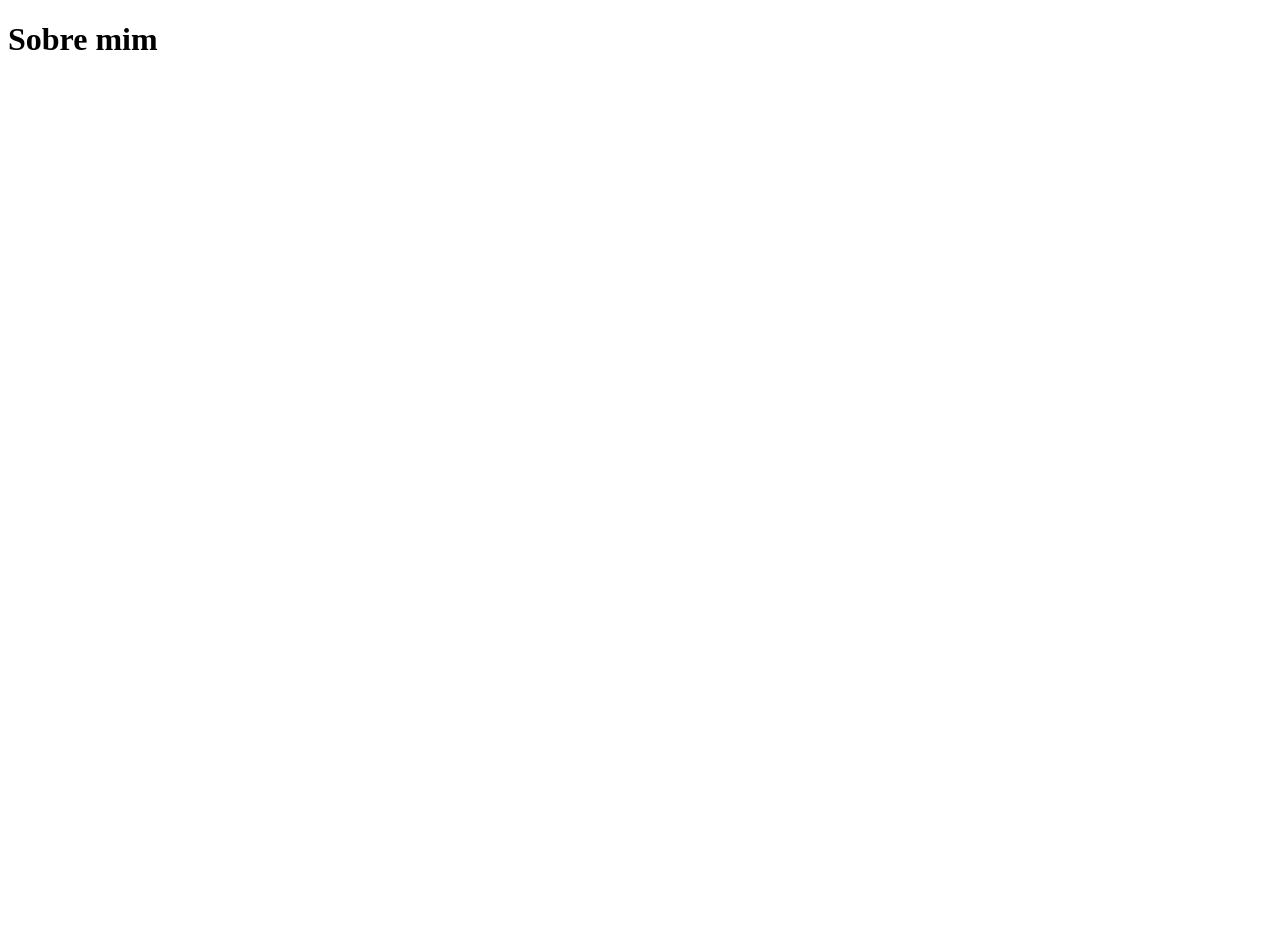
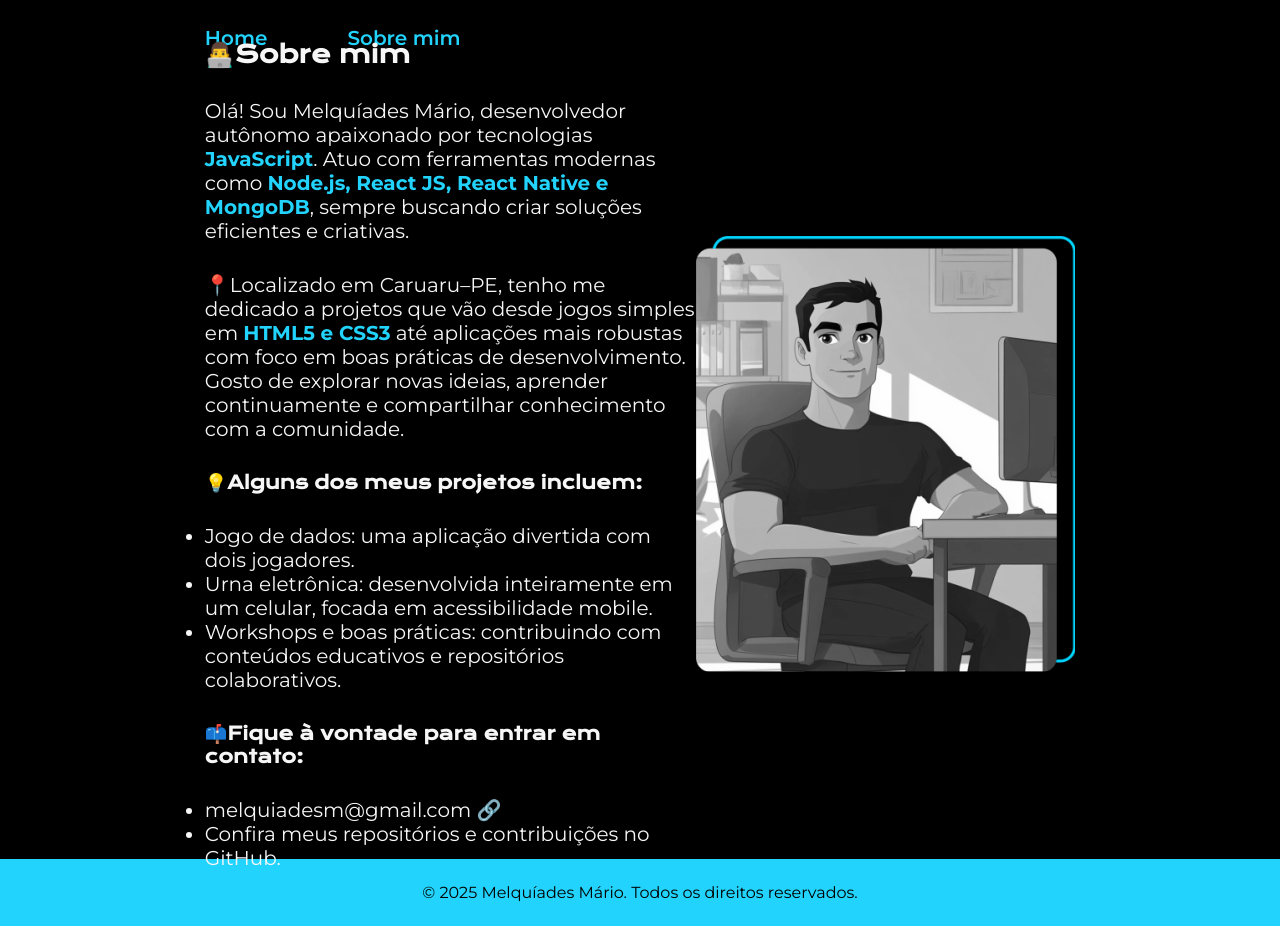
Before and after one commit to melquiadesmario/front-end-alura, a plain HTML site: page about.html in a window 1280 px wide. Before the commit the page ends 800 px from the top, so only its background shows below. Drawn offline with nearby package versions, Linux system fonts and the light colour scheme.

Commit message:
estilizando a pagina sobre e utilizando variáveis

```diff
--- a/about.html
+++ b/about.html
@@ -4,8 +4,54 @@
     <meta charset="UTF-8">
     <meta name="viewport" content="width=device-width, initial-scale=1.0">
     <title>Sobre mim</title>
+    <link rel="stylesheet" href="/styles/style.css">
 </head>
 <body>
-    <h1>Sobre mim</h1>
+    <header class="cabecalho">
+        <nav class="cabecalho__menu">
+            <a class="cabecalho__menu__link" href="index.html">Home</a>
+            <a class="cabecalho__menu__link" href="about.html">Sobre mim</a>
+        </nav>
+    </header>
+
+    <main class="apresentacao__sobre">
+        <section class="apresentacao__conteudo">
+            <h1 class="apresentacao__conteudo__titulo">👨‍💻Sobre mim</h1>
+            <p class="apresentacao__conteudo__texto">
+                Olá! Sou Melquíades Mário, desenvolvedor autônomo apaixonado por tecnologias <strong class="titulo-destaque">JavaScript</strong>. Atuo com ferramentas modernas como <strong class="titulo-destaque">Node.js, React JS, React Native e MongoDB</strong>, sempre buscando criar soluções eficientes e criativas.
+            </p>
+            <p class="apresentacao__conteudo__texto">
+                📍Localizado em Caruaru–PE, tenho me dedicado a projetos que vão desde jogos simples em <strong class="titulo-destaque">HTML5 e CSS3</strong> até aplicações mais robustas com foco em boas práticas de desenvolvimento. Gosto de explorar novas ideias, aprender continuamente e compartilhar conhecimento com a comunidade.
+            </p>
+
+            <h1 class="apresentacao__conteudo__subtitulo">
+                💡Alguns dos meus projetos incluem:
+            </h1>
+
+            <ul class="apresentacao__conteudo__texto">
+                <li>
+                    Jogo de dados: uma aplicação divertida com dois jogadores.
+                </li>
+                <li>
+                    Urna eletrônica: desenvolvida inteiramente em um celular, focada em acessibilidade mobile.
+                </li>
+                <li>
+                    Workshops e boas práticas: contribuindo com conteúdos educativos e repositórios colaborativos.
+                </li>
+            </ul>
+            <h1 class="apresentacao__conteudo__subtitulo">
+                📫Fique à vontade para entrar em contato:
+            </h1>
+            <ul class="apresentacao__conteudo__texto">
+                <li>melquiadesm@gmail.com 🔗</li>
+                <li>Confira meus repositórios e contribuições no GitHub.</li>
+            </ul>
+        </section>
+        <img src="assets/perfil.png" alt="imagem do perfil">
+    </main>
+
+    <footer class="rodape">
+        <p>© 2025 Melquíades Mário. Todos os direitos reservados.</p>
+    </footer>
 </body>
 </html>
--- a/styles/style.css
+++ b/styles/style.css
@@ -1,4 +1,14 @@
 @import url('https://fonts.googleapis.com/css2?family=Krona+One&family=Montserrat:ital,wght@0,100..900;1,100..900&display=swap');
+
+:root{
+    --cor-princial: #000000;
+    --cor-secundaria: #f6f6f6;
+    --cor-terciaria: #22d4fd;
+    --cor-rover: #272727;
+
+    --fonte-principal: "Krona One", sans-serif;
+    --fonte-secundaria: "Montserrat", sans-serif;
+}
 
 *{
     margin: 0;
@@ -8,8 +18,8 @@
 body{
     /* height: 100vh; */
     box-sizing: border-box;
-    background-color: #000000;
-    color: #f6f6f6;
+    background-color: var(--cor-princial);
+    color: var(--cor-secundaria);
 }
 
 .cabecalho{
@@ -22,10 +32,10 @@ body{
 }
 
 .cabecalho__menu__link{
-    font-family: "Montserrat", sans-serif;
+    font-family: var(--fonte-secundaria);
     font-size: 20px;
     font-weight: 600;
-    color: #22d4fd;
+    color: var(--cor-terciaria);
     text-decoration: none;
 }
 
@@ -34,12 +44,21 @@ body{
     display: flex;
     justify-content: space-between;
     align-items: center;
-    height: 200px;
+    height: 180px;
+    justify-content: space-between;
+}
+
+.apresentacao__sobre {
+    padding: 16% 16%;
+    display: flex;
+    justify-content: space-between;
+    align-items: center;
+    height: 400px;
     justify-content: space-between;
 }
 
 .titulo-destaque {
-    color: #22d4fd;
+    color: var(--cor-terciaria);
 }
 
 .apresentacao__conteudo{
@@ -51,12 +70,17 @@ body{
 
 .apresentacao__conteudo__titulo{
     font-size: 24px;
-    font-family: "Krona One", sans-serif;
+    font-family: var(--fonte-principal);
+}
+
+.apresentacao__conteudo__subtitulo{
+    font-size: 18px;
+    font-family: var(--fonte-principal);
 }
 
 .apresentacao__conteudo__texto{
     font-size: 20px;
-    font-family: "Montserrat", sans-serif;
+    font-family: var(--fonte-secundaria);
 }
 
 .apresentacao__links{
@@ -68,7 +92,7 @@ body{
 }
 
 .apresentacao__links__subtitulo{
-    font-family: "Krona One", sans-serif;
+    font-family: var(--fonte-principal);
     font-weight: 400;
     font-size: 16px;
 }
@@ -77,7 +101,7 @@ body{
     display: flex;
     justify-content: center;
     gap: 14px;
-    border: 2px solid #22d4fd;
+    border: 2px solid var(--cor-terciaria);
     width: 378px;
     text-align: center;
     border-radius: 8px;
@@ -85,20 +109,20 @@ body{
     font-weight: 600;
     padding: 20px 0;
     text-decoration: none;
-    color: #f6f6f6;
-    font-family: "Montserrat", sans-serif;
+    color: var(--cor-secundaria);
+    font-family: var(--fonte-secundaria);
 }
 
 .apresentacao__links__link:hover{
-    background-color: #272727;
+    background-color: var(--cor-rover);
 }
 
 .rodape{
     padding: 24px;
-    color: #000000;
-    background-color: #22d4fd;
+    color: var(--cor-princial);
+    background-color: var(--cor-terciaria);
     text-align: center;
-    font-family: "Montserrat", sans-serif;
+    font-family: var(--fonte-secundaria);
     font-size: 16px;
     font-weight: 400;
 }
```
Also changed, not shown: index.html (+2 -0 lines).
